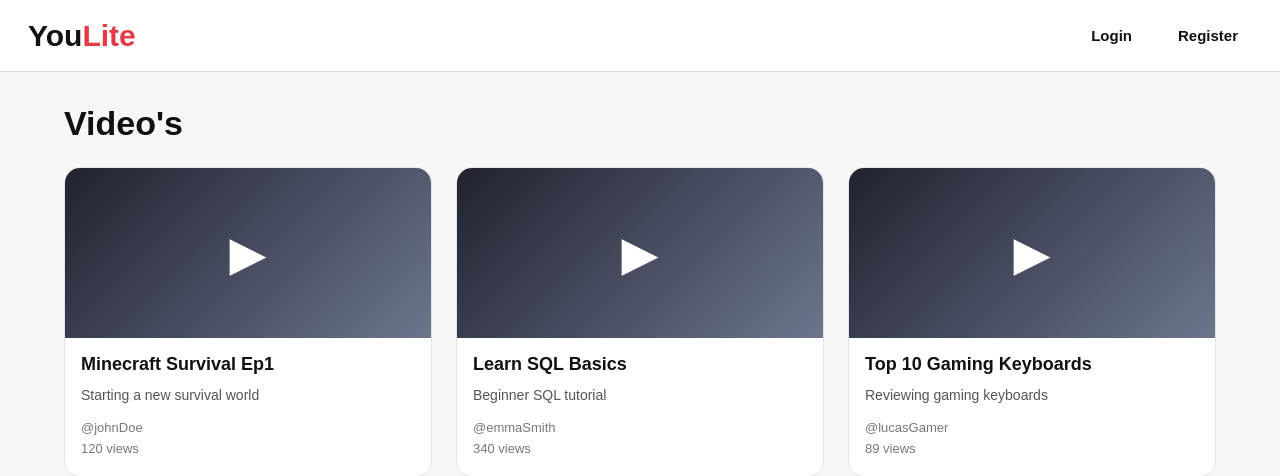
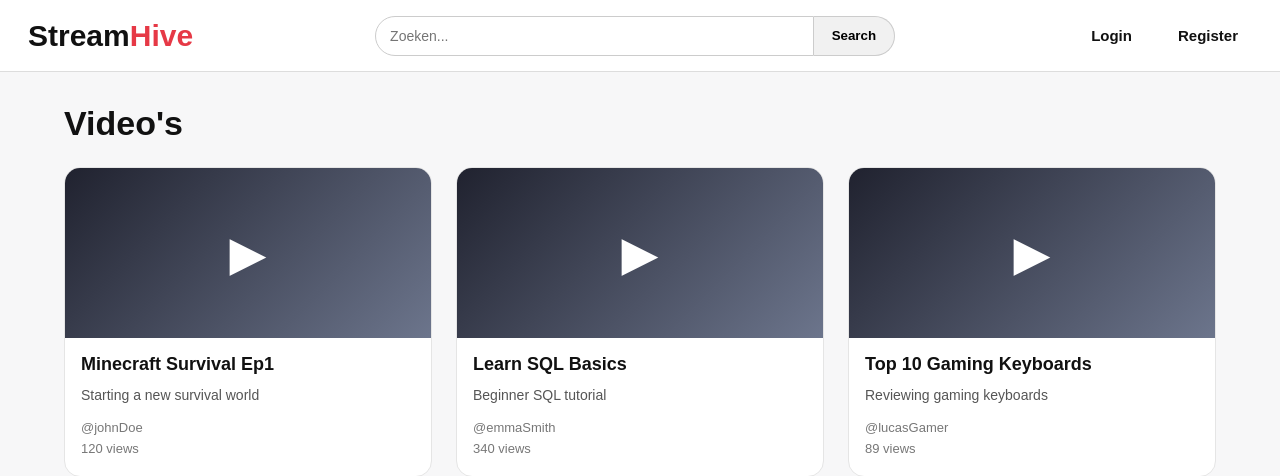
Before and after one commit to gmxjnr/StreamHive, a PHP site: page / in a window 1280 px wide. Shown: the top 476 px of the page. Run offline with PHP 8.4, Linux system fonts and the light colour scheme; data comes from the database, SQL or seed files in the repository; a stand-in replaces the project's code that opens the database connection.

Commit message:
Feat: Added support for search bar, forgot to make a new branch

```diff
--- a/app/controllers/HomeController.php
+++ b/app/controllers/HomeController.php
@@ -2,6 +2,12 @@
 
 require_once __DIR__ . '/../models/Video.php';
 
-$videos = Video::getAll();
+$search = $_GET['search'] ?? '';
+
+if (!empty($search)) {
+    $videos = Video::search($search);
+} else {
+    $videos = Video::getAll();
+}
 
 require_once __DIR__ . '/../views/home.view.php';
--- a/app/models/Video.php
+++ b/app/models/Video.php
@@ -42,4 +42,32 @@ class Video
 
         return $stmt->fetch(PDO::FETCH_ASSOC);
     }
+
+    public static function search($query)
+    {
+        global $conn;
+
+        $sql = "
+            SELECT
+                videos.*,
+                users.username
+            FROM videos
+            JOIN users ON videos.user_id = users.id
+            WHERE
+                videos.title LIKE :query
+                OR videos.description LIKE :query
+                OR users.username LIKE :query
+            ORDER BY videos.created_at DESC
+        ";
+
+        $stmt = $conn->prepare($sql);
+
+        $searchQuery = '%' . $query . '%';
+
+        $stmt->execute([
+            ':query' => $searchQuery
+        ]);
+
+        return $stmt->fetchAll(PDO::FETCH_ASSOC);
+    }
 }
--- a/app/views/home.view.php
+++ b/app/views/home.view.php
@@ -2,6 +2,12 @@
 
 <main class="container">
     <h1>Video's</h1>
+
+    <?php if (!empty($search)): ?>
+        <p class="search-result-text">
+            Resultaten voor: <strong><?= htmlspecialchars($search); ?></strong>
+        </p>
+    <?php endif; ?>
 
     <?php if (count($videos) > 0): ?>
         <div class="video-grid">
@@ -30,6 +36,7 @@
                             <p><?= htmlspecialchars($video['views']); ?> views</p>
                         </div>
                     </div>
+
                 </a>
             <?php endforeach; ?>
         </div>
--- a/app/views/layouts/header.php
+++ b/app/views/layouts/header.php
@@ -9,7 +9,7 @@ require_once __DIR__ . '/../../core/config.php';
 <head>
     <meta charset="UTF-8">
     <meta name="viewport" content="width=device-width, initial-scale=1.0">
-    <title>YouLite</title>
+    <title>StreamHive</title>
 
     <link rel="stylesheet" href="/assets/css/style.css">
 </head>
@@ -18,30 +18,33 @@ require_once __DIR__ . '/../../core/config.php';
 <header class="header">
 
     <a class="logo" href="index.php">
-        You<span>Lite</span>
+        Stream<span>Hive</span>
     </a>
+
+    <form class="search-form" method="GET" action="index.php">
+        <input
+            type="text"
+            name="search"
+            placeholder="Zoeken..."
+            value="<?= htmlspecialchars($_GET['search'] ?? ''); ?>"
+        >
+
+        <button type="submit">
+            Search
+        </button>
+    </form>
 
     <nav class="nav">
 
         <?php if (isset($_SESSION['user'])): ?>
 
-            <a href="index.php?page=upload">
-                Upload
-            </a>
-
-            <a href="index.php?page=logout">
-                Logout
-            </a>
+            <a href="index.php?page=upload">Upload</a>
+            <a href="index.php?page=logout">Logout</a>
 
         <?php else: ?>
 
-            <a href="index.php?page=login">
-                Login
-            </a>
-
-            <a href="index.php?page=register">
-                Register
-            </a>
+            <a href="index.php?page=login">Login</a>
+            <a href="index.php?page=register">Register</a>
 
         <?php endif; ?>
 
--- a/assets/css/style.css
+++ b/assets/css/style.css
@@ -264,6 +264,41 @@ h1 {
     margin-bottom: 16px;
 }
 
+.search-form {
+    flex: 1;
+    max-width: 520px;
+    display: flex;
+    margin: 0 28px;
+}
+
+.search-form input {
+    width: 100%;
+    padding: 11px 14px;
+    border: 1px solid #ccc;
+    border-radius: 999px 0 0 999px;
+    font-size: 14px;
+}
+
+.search-form button {
+    padding: 11px 18px;
+    border: 1px solid #ccc;
+    border-left: none;
+    background: #f1f1f1;
+    border-radius: 0 999px 999px 0;
+    cursor: pointer;
+    font-weight: 700;
+}
+
+.search-form button:hover {
+    background: #e5e5e5;
+}
+
+.search-result-text {
+    margin-top: -12px;
+    margin-bottom: 24px;
+    color: #666;
+}
+
 /* Responsive */
 
 @media (max-width: 700px) {
```
